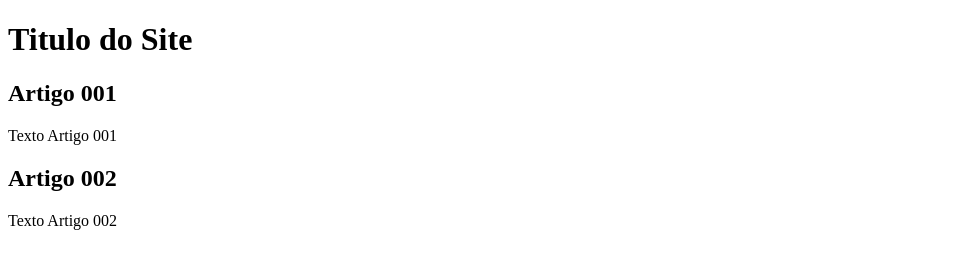
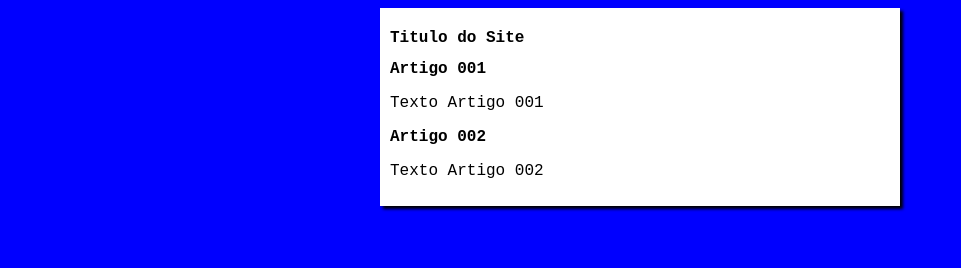
Before and after one commit to MarlonScripter/ProjetoSite, a plain HTML site: page index.html in a window 1280 px wide. Shown: the whole page, without its empty margins (0-961 px from the left). Drawn offline with Linux system fonts and the light colour scheme.

Commit message:
iniciei o design

```diff
--- /dev/null
+++ b/estilos/style.css
@@ -0,0 +1,16 @@
+*{
+    font-family: 'Courier New', Courier, monospace;
+    font-size: 16px;
+}
+
+body{
+    background-color: blue;
+}
+
+main{
+    background-color: white;
+    width: 500px;
+    margin: auto;
+    box-shadow: 3px 3px 3px rgb(0, 0, 0.473);
+    padding: 10px;
+}
--- a/index.html
+++ b/index.html
@@ -3,6 +3,7 @@
 <head>
     <meta charset="UTF-8">
     <meta name="viewport" content="width=device-width, initial-scale=1.0">
+    <link rel="stylesheet" href="estilos/style.css">
     <title>Titulo do site</title>
 </head>
 <body>
```
